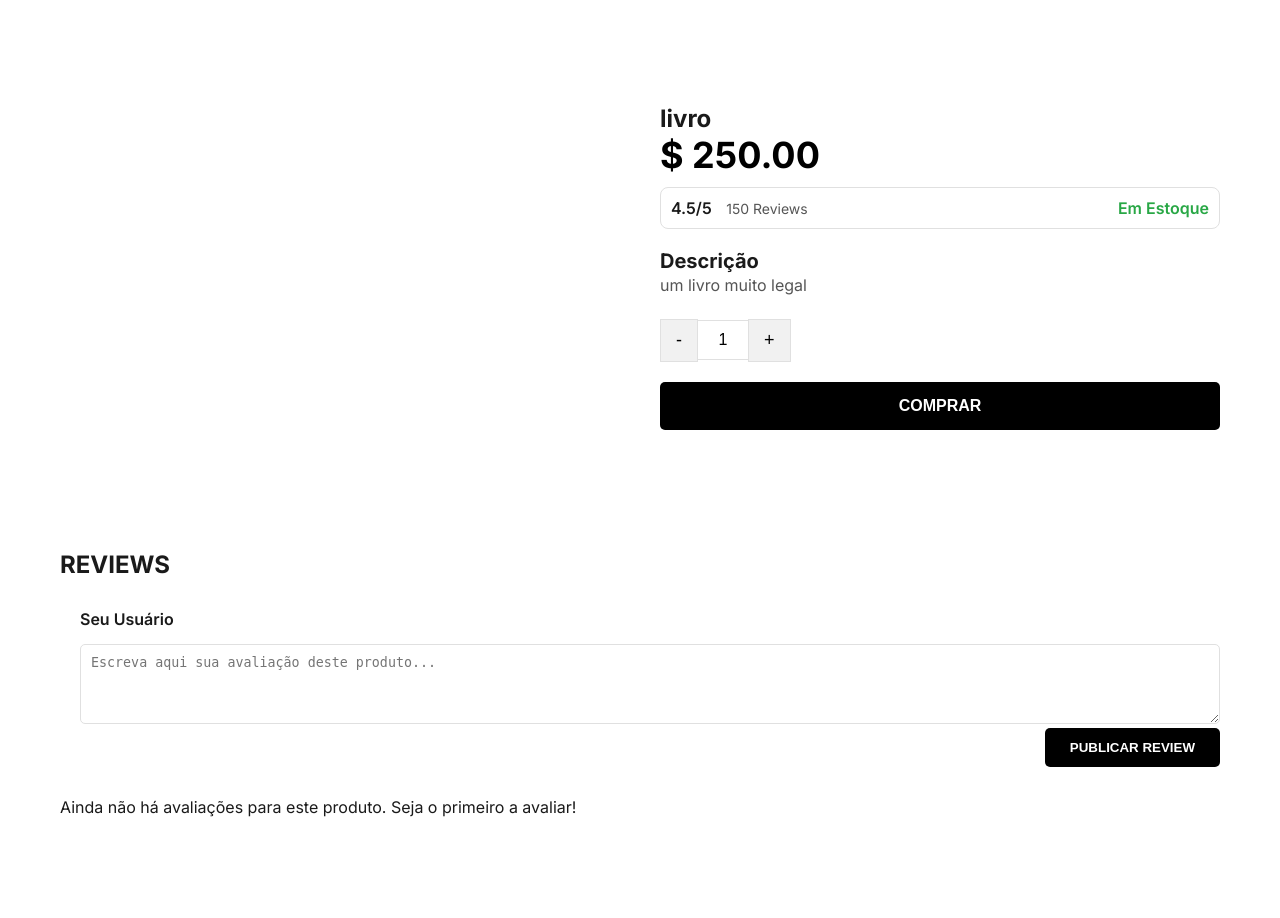
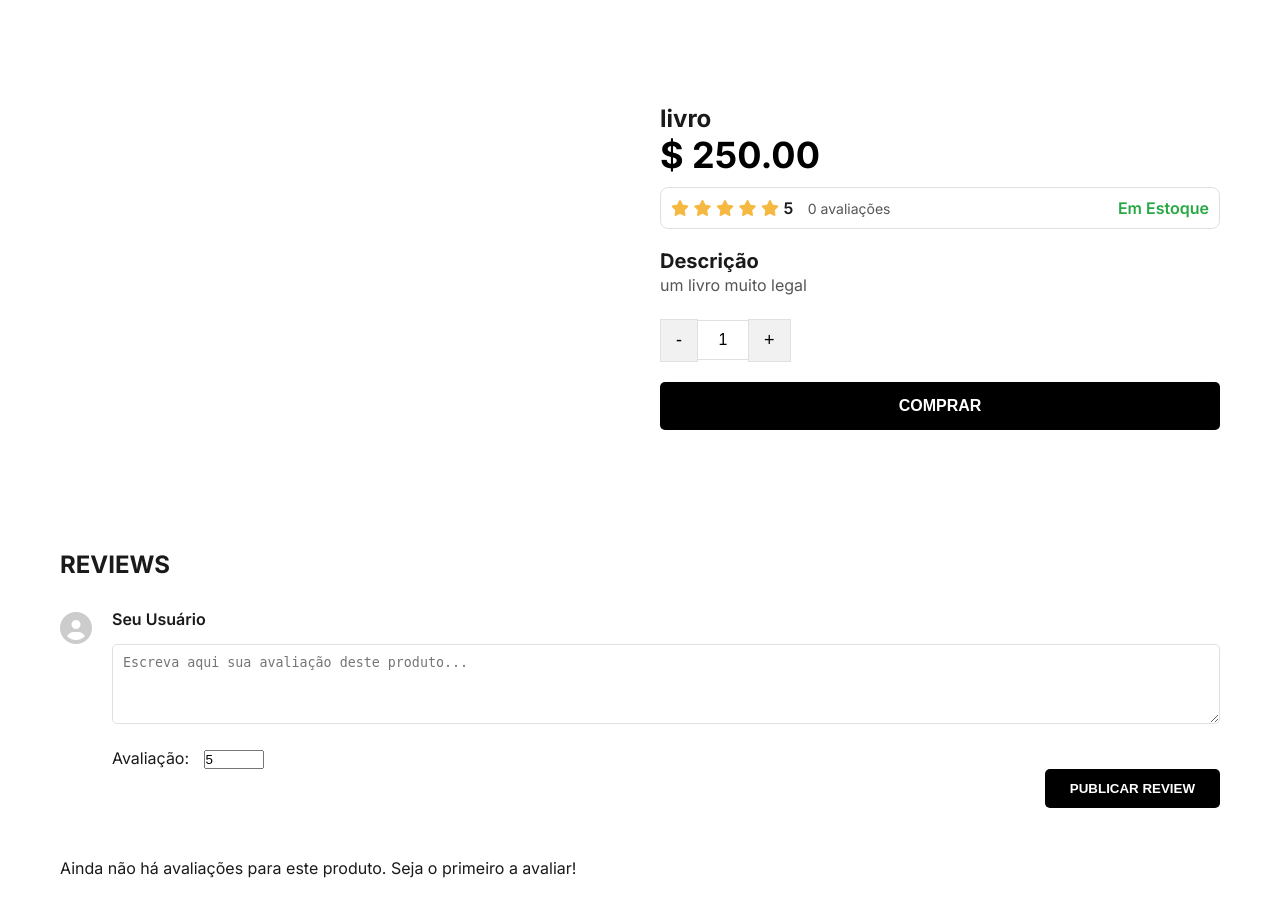
Before and after one commit to iaracampos/clone_amazon_django, a Django app: page /produto/1/ in a window 1280 px wide. Shown: the part 146-1064 px from the top of the page. Before the commit the page ends 963 px from the top, so only its background shows below. Run offline with Django 5.2, Linux system fonts and the light colour scheme; data comes from the database, SQL or seed files in the repository; both versions use the stored data as it was after the commit.

Commit message:
tela de produto pronta

```diff
--- a/amazonproject/amazonproject/urls.py
+++ b/amazonproject/amazonproject/urls.py
@@ -14,7 +14,8 @@
     path("login/", views.login, name="login"),
     path("cadastro/", views.cadastro, name="cadastro"),
     path("my-account/", views.minha_conta, name="minha_conta"),
-    path("carrinho/", views.carrinho, name="carrinho")
+    path("carrinho/", views.carrinho, name="carrinho"),
+    path("adicionar-ao-carrinho/<int:id>/", views.adicionar_ao_carrinho, name="adicionar_ao_carrinho"),
 ]
 
 if settings.DEBUG:
--- a/amazonproject/app/models.py
+++ b/amazonproject/app/models.py
@@ -32,6 +32,15 @@
 
     def em_estoque(self):
         return self.estoque > 0
+
+    def star_rating(self):
+        reviews = self.review_set.all()
+        if not reviews:
+            return 5
+        return round(sum(review.nota for review in reviews) / len(reviews))
+
+    def count_reviews(self):
+        return self.review_set.count()
 
 class Pedido(models.Model):
     cliente = models.ForeignKey(Cliente, on_delete=models.CASCADE)
--- a/amazonproject/app/templates/app/header.html
+++ b/amazonproject/app/templates/app/header.html
@@ -8,7 +8,9 @@
     <link href="https://unpkg.com/boxicons@2.1.4/css/boxicons.min.css" rel="stylesheet" />
     <link rel="preconnect" href="https://fonts.googleapis.com" />
     <link rel="preconnect" href="https://fonts.gstatic.com" crossorigin />
-
+    <link rel="stylesheet" href="https://cdnjs.cloudflare.com/ajax/libs/font-awesome/6.5.2/css/all.min.css"
+        integrity="sha512-SnH5WK+bZxgPHs44uWIX+LLJAJ9/2PkPKZ5QiAj6Ta86w+fsb2TkcmfRyVX3pBnMFcV7oQPJkl9QevSCWr3W6A=="
+        crossorigin="anonymous" referrerpolicy="no-referrer" />
     <link href="https://fonts.googleapis.com/css2?family=Inter:wght@400;500;600;700&display=swap" rel="stylesheet" />
 
     <style>
--- a/amazonproject/app/templates/app/navbar.html
+++ b/amazonproject/app/templates/app/navbar.html
@@ -112,10 +112,11 @@
         </a>
 
         <div class="search-container">
-            <div class="search-bar">
-                <input type="text" placeholder="Pesquisar" />
+
+            <form class="search-bar" method="GET" action="{% url 'index' %}">
+                <input name="search" type="text" placeholder="Pesquisar" />
                 <button type="submit">Pesquisar</button>
-            </div>
+            </form>
         </div>
 
         <nav class="main-nav">
--- a/amazonproject/app/templates/app/product.html
+++ b/amazonproject/app/templates/app/product.html
@@ -132,6 +132,7 @@
 
     .review-content {
         flex-grow: 1;
+
     }
 
     .review-header {
@@ -152,6 +153,7 @@
     .review-text {
         color: #555;
         line-height: 1.5;
+        background-color: #fff;
     }
 
     .review-form textarea {
@@ -193,14 +195,17 @@
             <div class="rating-stock">
                 <div>
                     <span class="stars">
-                        <i class="fas fa-star"></i>
-                        <i class="fas fa-star"></i>
-                        <i class="fas fa-star"></i>
-                        <i class="fas fa-star"></i>
-                        <i class="fas fa-star-half-alt"></i>
+                        {% for i in range_rate %}
+                        <i class="fas fa-star fa-solid"></i>
+                        {% endfor %}
+                        {% for i in range_void %}
+                        <i class="fa-regular fa-star"></i>
+                        {% endfor %}
                     </span>
-                    <span style="font-weight: 600;">4.5/5</span>
-                    <a href="#reviews" style="font-size: 14px; margin-left: 10px; color: #555;">150 Reviews</a>
+                    <span style="font-weight: 600;">{{ produto.star_rating }}</span>
+                    <a href="#reviews" style="font-size: 14px; margin-left: 10px; color: #555;">
+                        {{produto.count_reviews}} avaliações
+                    </a>
                 </div>
                 {% if produto.em_estoque %}
                 <span class="stock-status">Em Estoque</span>
@@ -219,8 +224,9 @@
                 <input type="text" value="1">
                 <button>+</button>
             </div>
-
-            <button class="buy-button">Comprar</button>
+            <a href="{% url 'adicionar_ao_carrinho' produto.id %}" class="buy-link">
+                <button class="buy-button">Comprar</button>
+            </a>
         </div>
     </section>
 
@@ -235,14 +241,19 @@
             <div class="review-content">
                 <div class="review-header">
                     <span class="reviewer-name">{{ cliente.nome|default:'Seu Usuário' }}</span>
-                    <span class="review-rating">
-                        <i class="fas fa-star"></i>
-                    </span>
+
                 </div>
                 <textarea name="texto" placeholder="Escreva aqui sua avaliação deste produto..."></textarea>
+                <br>
+                <br>
+                <label for="nota">Avaliação:</label>
+                <input type="number" name="nota" id="nota" min="1" max="5" value="5"
+                    style="width: 60px; margin-left: 10px;">
                 <button type="submit" class="publish-review-btn">Publicar Review</button>
             </div>
         </form>
+
+        <br>
 
         {% for comentario in comentarios %}
         <div class="review-card">
@@ -251,12 +262,14 @@
             </div>
             <div class="review-content">
                 <div class="review-header">
-                    <span class="reviewer-name">{{ comentario.autor.username }}</span>
+                    <span class="reviewer-name">{{ comentario.cliente.nome }}</span>
                     <span class="review-rating">
-                        <i class="fas fa-star"></i> {{ comentario.avaliacao }}/5
+                        <i class="fas fa-star"></i> {{ comentario.nota }}/5
                     </span>
                 </div>
-                <p class="review-text">{{ comentario.texto }}</p>
+                <div class="review-text">
+                    <p>{{ comentario.comentario }}</p>
+                </div>
             </div>
         </div>
         {% empty %}
--- a/amazonproject/app/views.py
+++ b/amazonproject/app/views.py
@@ -4,21 +4,37 @@
 
 # Create your views here.
 def index(request):
+    query = request.GET.get('search')
+
     products = Produto.objects.all()
+
+    if query:
+        products = products.filter(nome__icontains=query)
+
     context = {
         'products': products,
+        'query_original': query,
     }
 
     return render(request, 'app/index.html', context)
 
 def product(request, id):
     produto = get_object_or_404(Produto, id=id)
+    cliente = get_object_or_404(Cliente, id=request.user.id) if request.user.is_authenticated else None
 
     comentarios = Review.objects.filter(produto=produto).order_by('-data')
+    count_reviews = produto.count_reviews()
+
+    range_rate = [1 for _ in range(produto.star_rating())]
+    range_void = [1 for _ in range(5 - produto.star_rating())]
+
 
     context = {
         'produto': produto,
         'comentarios': comentarios,
+        'range_rate': range_rate,
+        'range_void': range_void,
+        'cliente': cliente,
     }
 
     return render(request, 'app/product.html', context)
@@ -26,17 +42,18 @@
 
 def adicionar_comentario(request, id):
     produto = get_object_or_404(Produto, id=id)
+    cliente = get_object_or_404(Cliente, id=request.user.id)
+
     if request.method == 'POST':
-        # Valide e salve o comentário aqui
         texto_comentario = request.POST.get('texto')
         if texto_comentario:
             Review.objects.create(
                 produto=produto,
-                autor=request.user, # Garante que o usuário esteja logado
-                texto=texto_comentario
-                # Adicione o campo de avaliação aqui
+                cliente=cliente,
+                comentario=texto_comentario,
+                nota=request.POST.get('nota', 5)
             )
-    return redirect('product', id=produto.id) # Redireciona de volta para a página do produto
+    return redirect('produto', id=produto.id)
 
 def login(request):
     if request.method == 'POST':
@@ -95,3 +112,28 @@
     }
 
     return render(request, 'app/carrinho.html', context)
+
+
+def adicionar_ao_carrinho(request, id):
+    if not request.user.is_authenticated:
+        return redirect('login')  # Or your app's login URL
+
+    produto = get_object_or_404(Produto, id=id)
+    # Assuming your Cliente model is linked one-to-one with the User model
+    cliente = get_object_or_404(Cliente, id=request.user.id)
+
+    # Get or create a cart for the current client
+    carrinho, _ = Carrinho.objects.get_or_create(cliente=cliente)
+
+
+    item_carrinho, created = ItemCarrinho.objects.get_or_create(
+        carrinho=carrinho,
+        produto=produto,
+        defaults={'quantidade': 1}
+    )
+
+    if not created:
+        item_carrinho.quantidade += 1
+        item_carrinho.save()
+
+    return redirect('carrinho')
```
Also changed, not shown: amazonproject/db.sqlite3.
